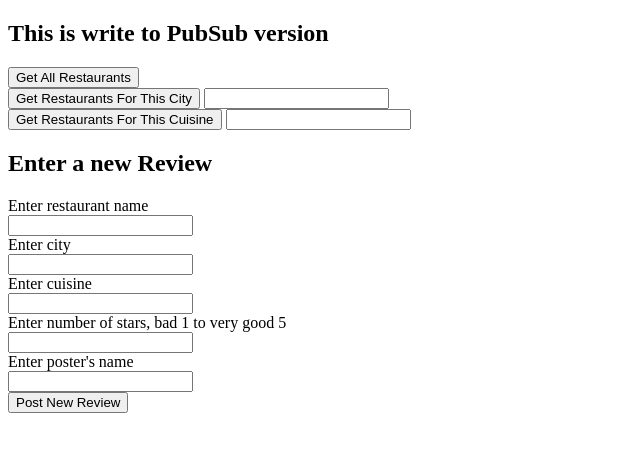
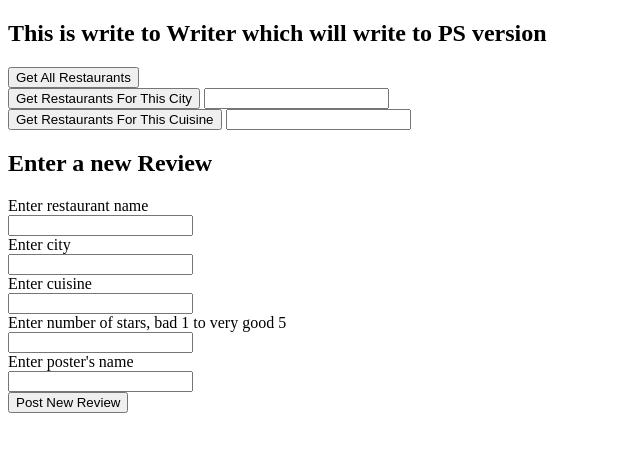
Before and after one commit to kurtfriedrichhotmail/kurtrestaurant, a plain HTML site: page index.html in a window 1280 px wide. Shown: the whole page, without its empty margins (0-640 px from the left). Drawn offline with nearby package versions, Linux system fonts and the light colour scheme.

Commit message:
change h2

```diff
--- a/index.html
+++ b/index.html
@@ -9,7 +9,7 @@
 </head>
 
 <body>
-  <h2>This is write to PubSub version</h2>
+  <h2>This is write to Writer which will write to PS version</h2>
 
    <div>
       <input type="button" value="Get All Restaurants" id="getServerData"  /><br />
```
